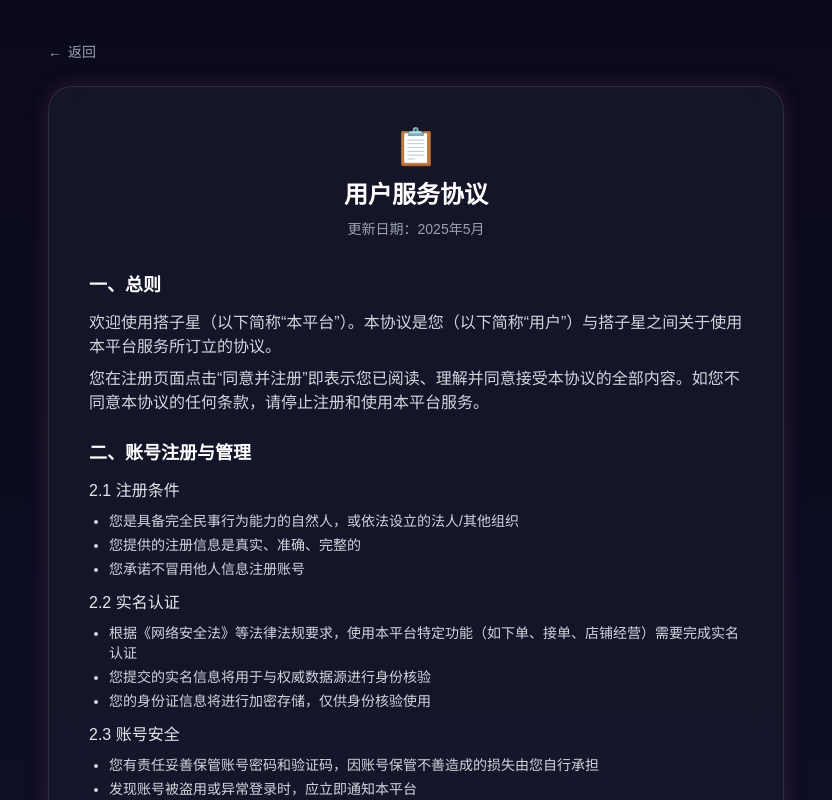
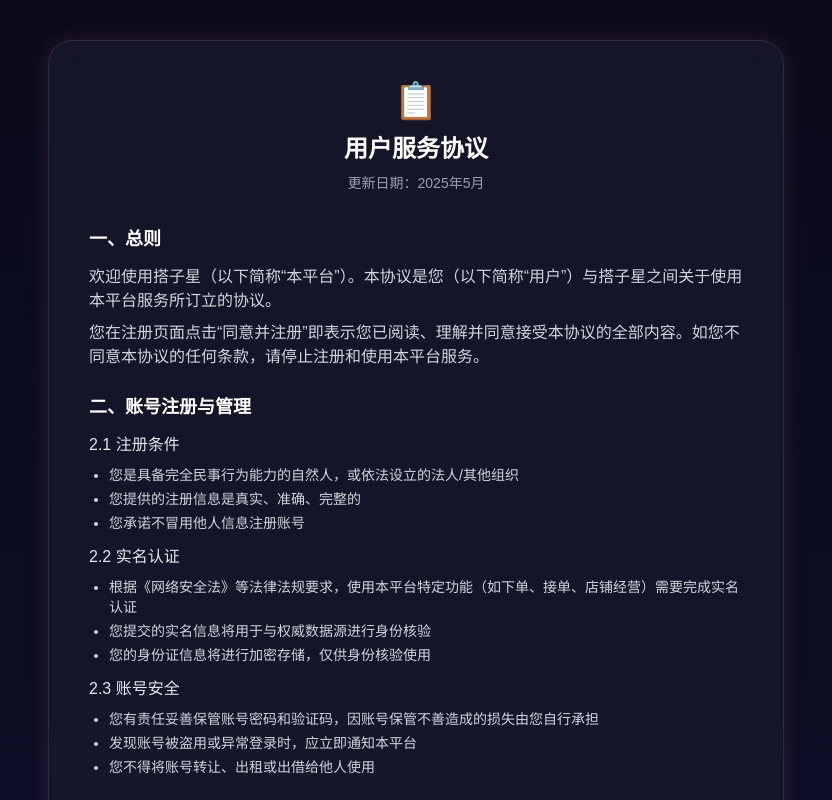
Before and after one commit to Xizh994/companion-play, a Next.js app: page /terms in a window 1280 px wide. Shown: the top 800 px of the page, without its empty margins (224-1056 px from the left). Built offline with nearby package versions, Linux system fonts and the light colour scheme.

Commit message:
fix(legal): remove back button from privacy/terms/minors-protection pages to prevent duplicate login tab

```diff
--- a/src/app/minors-protection/page.tsx
+++ b/src/app/minors-protection/page.tsx
@@ -1,14 +1,9 @@
 "use client";
-
-import Link from "next/link";
 
 export default function MinorsProtectionPage() {
   return (
     <div className="min-h-screen bg-gradient-to-b from-[#0a0a1a] via-[#0f0f2a] to-[#0a0a1a]">
       <div className="max-w-3xl mx-auto px-4 py-10">
-        <Link href="/login" className="inline-flex items-center gap-1.5 text-gray-400 hover:text-gray-200 transition mb-6 text-sm">
-          <span>←</span> <span>返回</span>
-        </Link>
 
         <div className="glass rounded-3xl p-6 sm:p-10 glow-card">
           <div className="text-center mb-8">
--- a/src/app/privacy/page.tsx
+++ b/src/app/privacy/page.tsx
@@ -6,9 +6,6 @@
   return (
     <div className="min-h-screen bg-gradient-to-b from-[#0a0a1a] via-[#0f0f2a] to-[#0a0a1a]">
       <div className="max-w-3xl mx-auto px-4 py-10">
-        <Link href="/login" className="inline-flex items-center gap-1.5 text-gray-400 hover:text-gray-200 transition mb-6 text-sm">
-          <span>←</span> <span>返回</span>
-        </Link>
 
         <div className="glass rounded-3xl p-6 sm:p-10 glow-card">
           <div className="text-center mb-8">
--- a/src/app/terms/page.tsx
+++ b/src/app/terms/page.tsx
@@ -1,14 +1,9 @@
 "use client";
-
-import Link from "next/link";
 
 export default function TermsPage() {
   return (
     <div className="min-h-screen bg-gradient-to-b from-[#0a0a1a] via-[#0f0f2a] to-[#0a0a1a]">
       <div className="max-w-3xl mx-auto px-4 py-10">
-        <Link href="/login" className="inline-flex items-center gap-1.5 text-gray-400 hover:text-gray-200 transition mb-6 text-sm">
-          <span>←</span> <span>返回</span>
-        </Link>
 
         <div className="glass rounded-3xl p-6 sm:p-10 glow-card">
           <div className="text-center mb-8">
```
